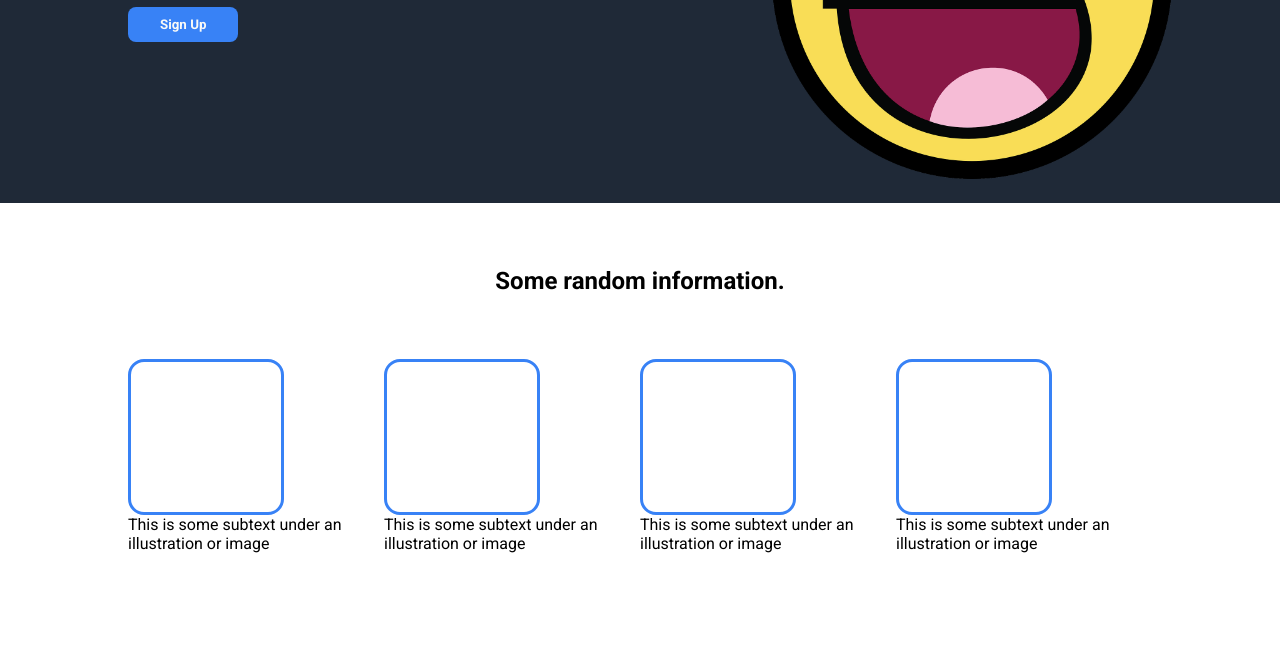
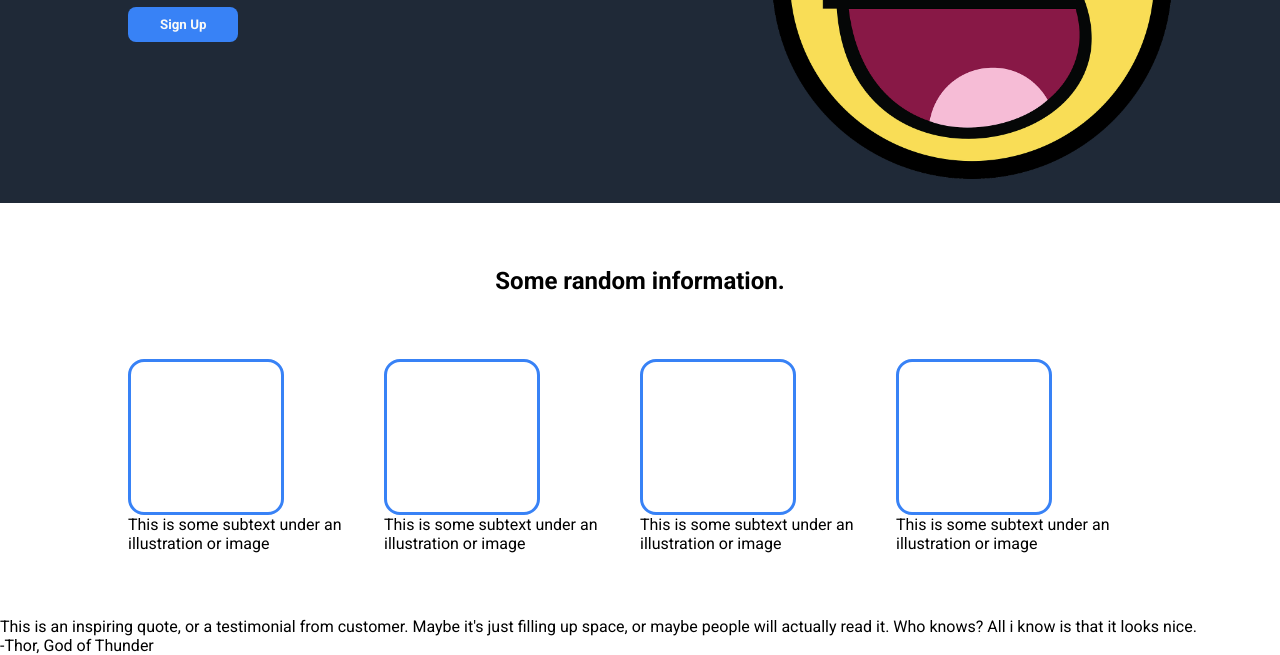
Before and after one commit to MomotekD/Landing_page, a plain HTML site: page index.html in a window 1280 px wide. Shown: the part 333-988 px from the top of the page. Before the commit the page ends 950 px from the top, so only its background shows below. Drawn offline with Linux system fonts and the light colour scheme.

Commit message:
Add quote section to index.html in quote section Add quote

```diff
--- a/index.html
+++ b/index.html
@@ -53,5 +53,9 @@
             </div>
         </div>
     </div>
+    <div class="QuoteSection">
+        <p>This is an inspiring quote, or a testimonial from customer. Maybe it's just filling up space, or maybe people will actually read it. Who knows? All i know is that it looks nice.</p>
+        <p>-Thor, God of Thunder</p>
+    </div>
 </body>
 </html>
```
